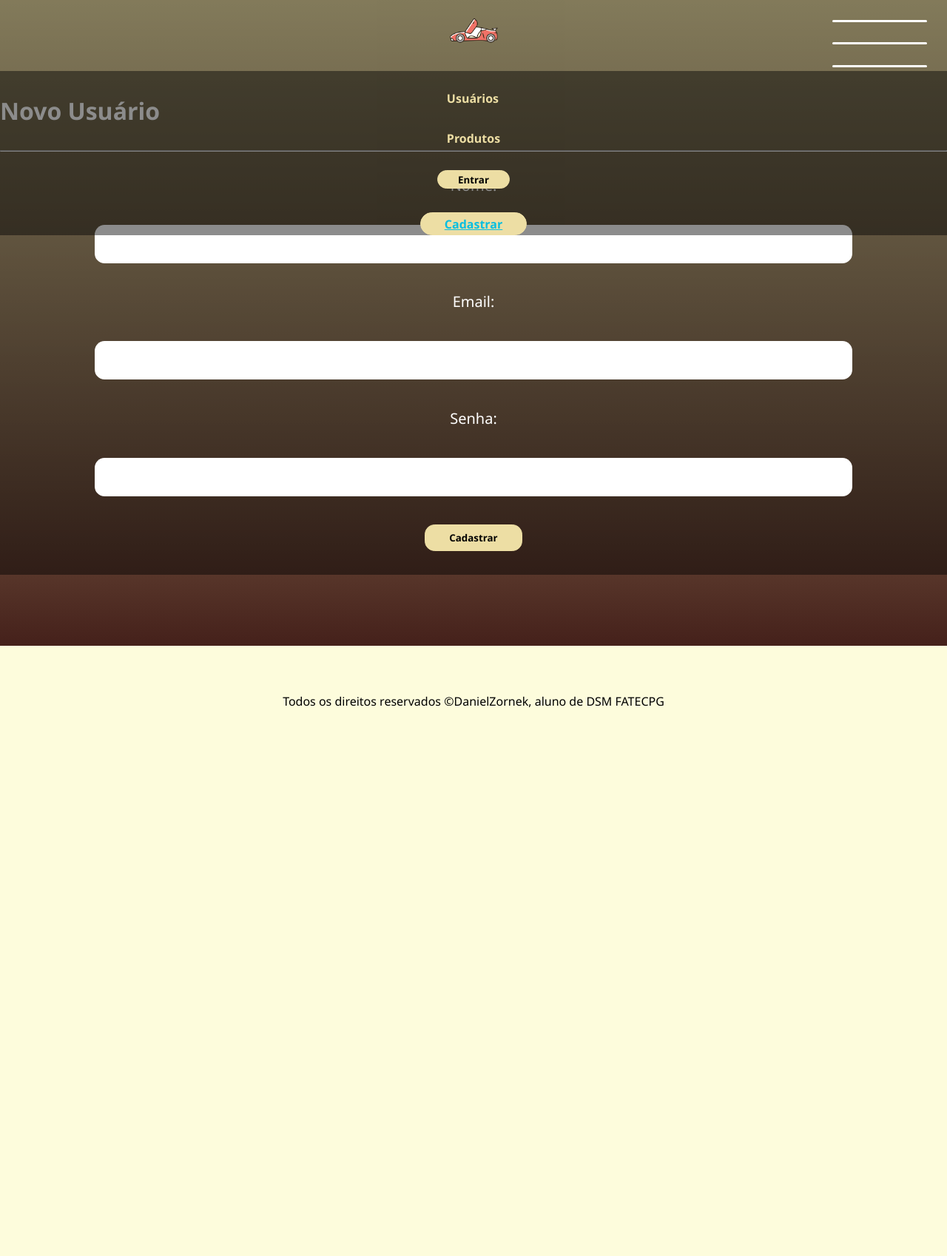
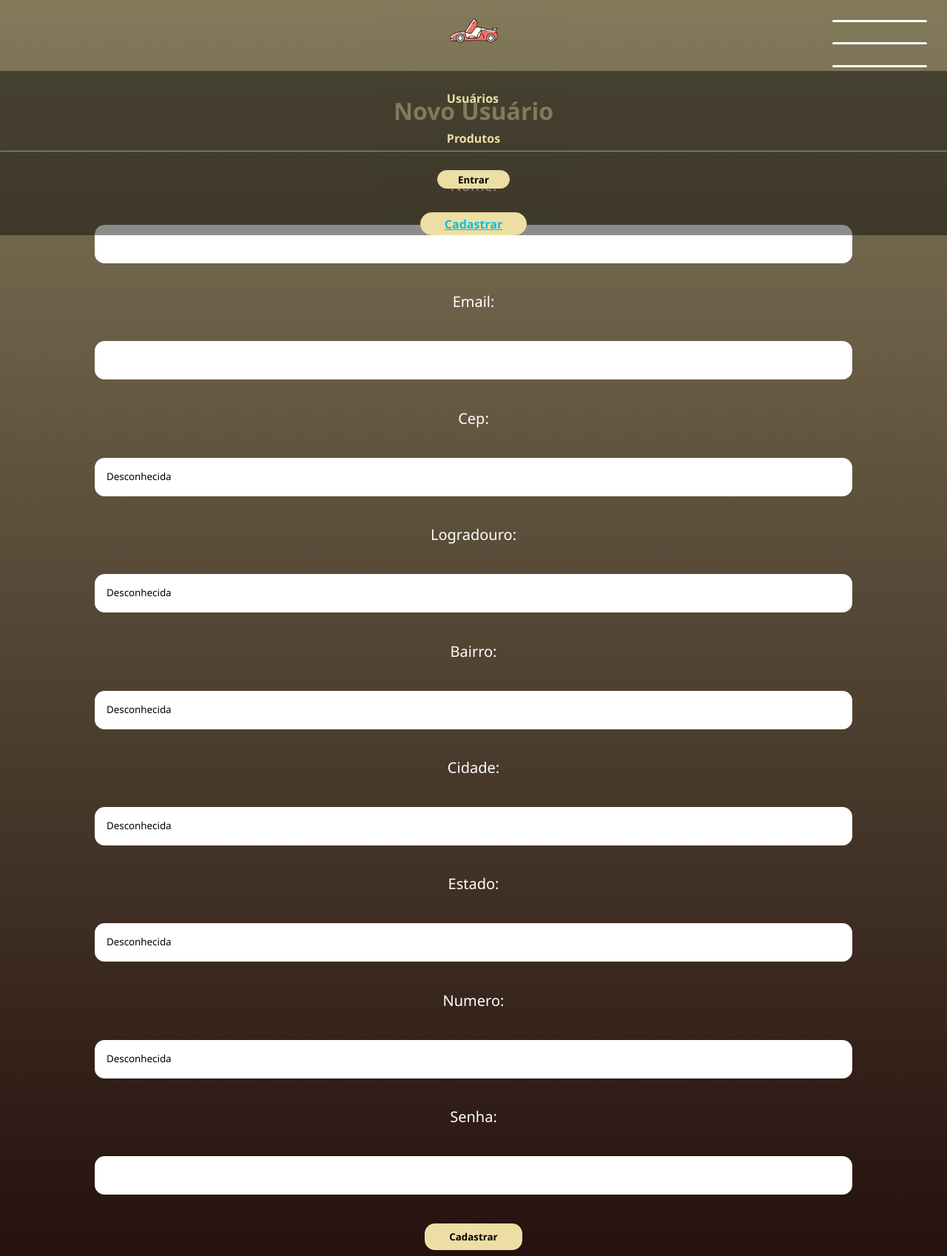
Before and after one commit to DanielZornek/dsm-web3-django-projetoAula, a Django app: page /add-usuario in a window 1280 px wide. Shown: the top 1698 px of the page at 74% size. Before the commit the page ends 957 px from the top, so only its background shows below. Run offline with Django 5.2, Linux system fonts and the light colour scheme; data that the repository does not hold is empty.

Commit message:
modelo do usuario atualizado | consulta api cep | modelo categoria adicionado

```diff
--- a/app/admin.py
+++ b/app/admin.py
@@ -1,6 +1,6 @@
 from django.contrib import admin
 
-from app.models import Usuario, Veiculo
+from app.models import Usuario, Veiculo, Categoria
 
 # herdar de admin
 class UsuarioAdmin(admin.ModelAdmin):
@@ -9,6 +9,10 @@
 class VeiculoAdmin(admin.ModelAdmin):
     list_display = ("marca", "modelo", "preco", "dataFabricacao", "estoque")
 
+class CategoriaAdmin(admin.ModelAdmin):
+    list_display = ("nome",) # sem a virgula da erro
+
 # Register your models here.
 admin.site.register(Usuario, UsuarioAdmin)
 admin.site.register(Veiculo, VeiculoAdmin)
+admin.site.register(Categoria, CategoriaAdmin)
--- a/app/forms.py
+++ b/app/forms.py
@@ -1,17 +1,24 @@
 from django import forms
 from app.models import Usuario, Veiculo
 
+# formulario de cadastro
 class formulario(forms.ModelForm):
     class Meta: # não precisa de parenteses
         model = Usuario
-        fields = ('nome', 'email', 'senha')
+        fields = ('nome', 'email', 'cep', 'logradouro', 'bairro', 'cidade', 'estado', 'numero', 'senha')
         # renderizando o formulário
 
         # definindo os atributos dos elementos do form
         widgets = {
             'nome' : forms.TextInput(attrs={'type':'text', 'class':'form-input'}),
             'email' : forms.TextInput(attrs={'type':'email', 'class':'form-input'}),
-            'senha' : forms.TextInput(attrs={'type':'senha', 'class':'form-input'})
+            'cep' : forms.TextInput(attrs={'type':'text', 'class': 'form-input'}),
+            'logradouro' : forms.TextInput(attrs={'type':'text', 'class': 'form-input'}),
+            'bairro' : forms.TextInput(attrs={'type':'text', 'class': 'form-input'}),
+            'cidade' : forms.TextInput(attrs={'type':'text', 'class': 'form-input'}),
+            'estado' : forms.TextInput(attrs={'type':'text', 'class': 'form-input'}),
+            'numero' : forms.TextInput(attrs={'type':'text', 'class': 'form-input'}),
+            'senha' : forms.TextInput(attrs={'type':'password', 'class':'form-input'})
         }
 
 # formuçario para login
@@ -24,14 +31,14 @@
         # definindo os atributos dos elementos do form
         widgets = {
             'email' : forms.TextInput(attrs={'type':'email', 'class':'form-input'}),
-            'senha' : forms.TextInput(attrs={'type':'senha', 'class':'form-input'})
+            'senha' : forms.TextInput(attrs={'type':'password', 'class':'form-input'})
         }
 
 
 class VeiculoForm(forms.ModelForm):
     class Meta:
         model = Veiculo
-        fields = ('marca', 'modelo', 'descricao', 'preco', 'dataFabricacao', 'estoque', 'imagem')
+        fields = ('marca', 'modelo', 'descricao', 'preco', 'dataFabricacao', 'estoque', 'imagem', 'categoria')
 
         widgets = {
             'marca' : forms.TextInput(attrs={'type':'text', 'class':'form-input'}),
@@ -40,5 +47,6 @@
             'preco' : forms.TextInput(attrs={'type':'number', 'class':'form-input'}),
             'dataFabricacao' : forms.TextInput(attrs={'type':'date', 'class':'form-input'}),
             'estoque' : forms.TextInput(attrs={'type':'number', 'class':'form-input'}),
-            'imagem' : forms.FileInput(attrs={'accept': 'image/*'})
+            'imagem' : forms.FileInput(attrs={'accept': 'image/*'}),
+            'categoria' : forms.Select(attrs={'placeholder: Selecione a Categoria: '})
         }
--- a/app/models.py
+++ b/app/models.py
@@ -4,10 +4,23 @@
 class Usuario(models.Model): # aqui dizemos que a classe pai Model irá dar herança para a classe usuario
     nome = models.CharField(max_length=100) # varchar, deve especificar o tamanho
     email = models.EmailField()
+    cep = models.CharField(max_length=10, default="Desconhecida")
+    logradouro = models.CharField(max_length=100, default="Desconhecida")
+    bairro = models.CharField(max_length=60, default="Desconhecida")
+    cidade = models.CharField(max_length=60, default="Desconhecida")
+    estado = models.CharField(max_length=3, default="Desconhecida")
+    numero = models.CharField(max_length=10, default="Desconhecida")
     senha = models.CharField(max_length=16)
 
     # def __str__(self):
     #     return f"Nome: {self.nome} | Email: ({self.email})"
+
+# classe que irá se relacionar com Produto para categorias
+class Categoria(models.Model):
+    nome = models.CharField(max_length=50)
+
+    def __str__(self):
+        return f"{self.nome}"
 
 class Veiculo(models.Model):
     marca = models.CharField(max_length=80)
@@ -17,3 +30,5 @@
     dataFabricacao = models.DateField()
     estoque = models.IntegerField()
     imagem = models.ImageField(upload_to='imagens/')
+    # uma chave primaria(da classe Categoria, o resto é útil quando os produtos já existem e precisam e não tiveram um valor atribuído)
+    categoria = models.ForeignKey(Categoria, on_delete=models.SET_NULL, null=True, blank=True)
--- a/app/templates/add-usuario.html
+++ b/app/templates/add-usuario.html
@@ -8,7 +8,7 @@
 
 {% block conteudo %}
 
-    <h1>Novo Usuário</h1>
+    <h1 class="titulo">Novo Usuário</h1>
     <hr>
     <form action="{% url 'addUsuario' %}" method="post" class="form">
             <!-- campos renderizados -->
--- a/app/views.py
+++ b/app/views.py
@@ -25,6 +25,7 @@
                     # {} PARA PASSAR PARA DICIONARIO PQ VEM COMO ARRAY ASSOCIATIVO
 
 def addUsuario(request):
+    viaCEPAPI = requests.get("http://127.0.0.1:8000")
     formUsuario = formulario(request.POST or None) # verifica se foi ou não submetido
 
     if request.POST:
@@ -51,7 +52,6 @@
         return render(request, "editar-usuario.html", {'form' : formUsuarioEditar})
 
 def exibirProdutos(request):
-    produtosapi = requests.get("https://fakestoreapi.com/products").json()
     if not request.session.get("email"):
         return redirect("login")
 
```
Also changed, not shown: docs.txt (+14 -0 lines), app/migrations/0004_usuario_bairro_usuario_cep_usuario_cidade_and_more.py (added), app/migrations/0005_categoria_veiculo_categoria.py (added), db.sqlite3.
